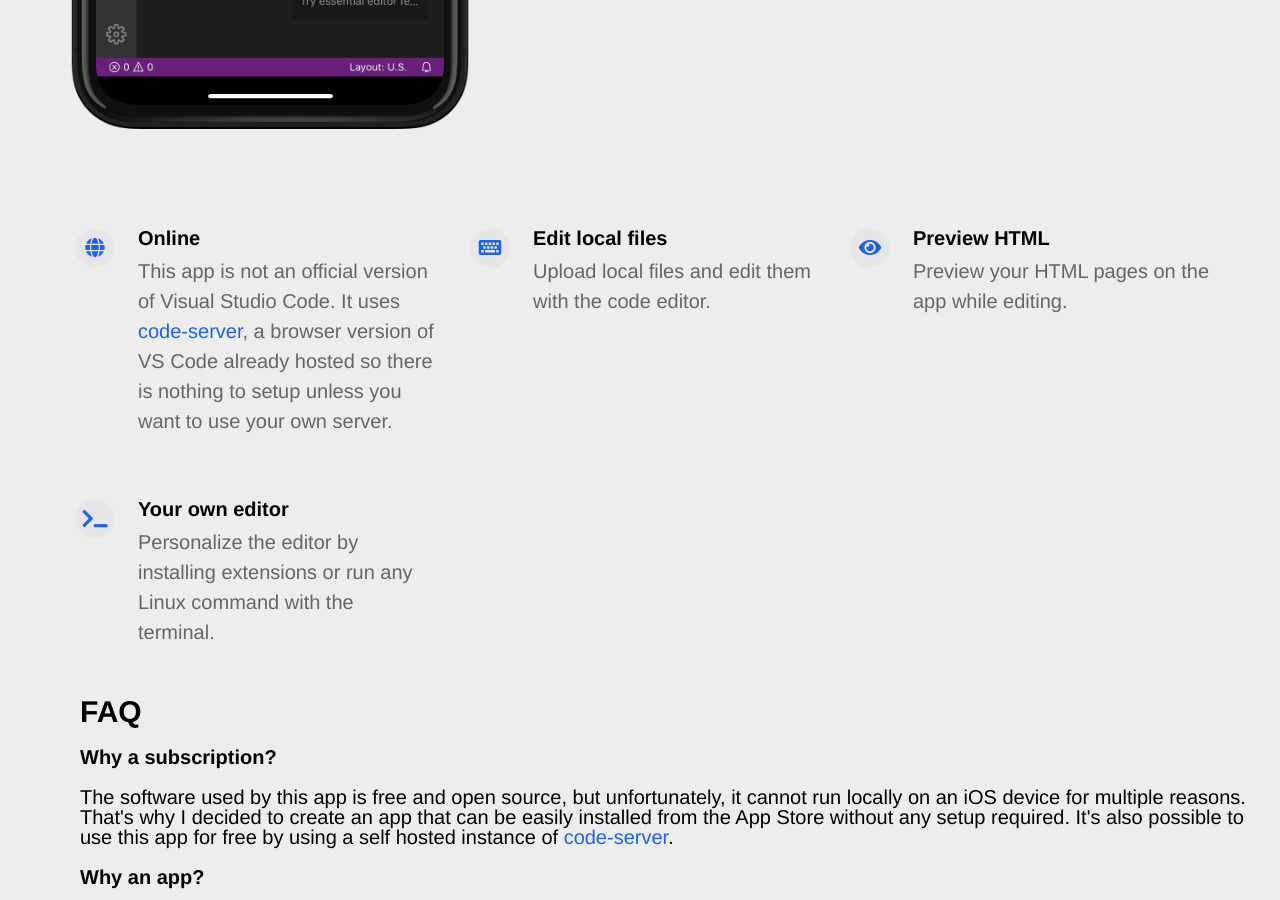
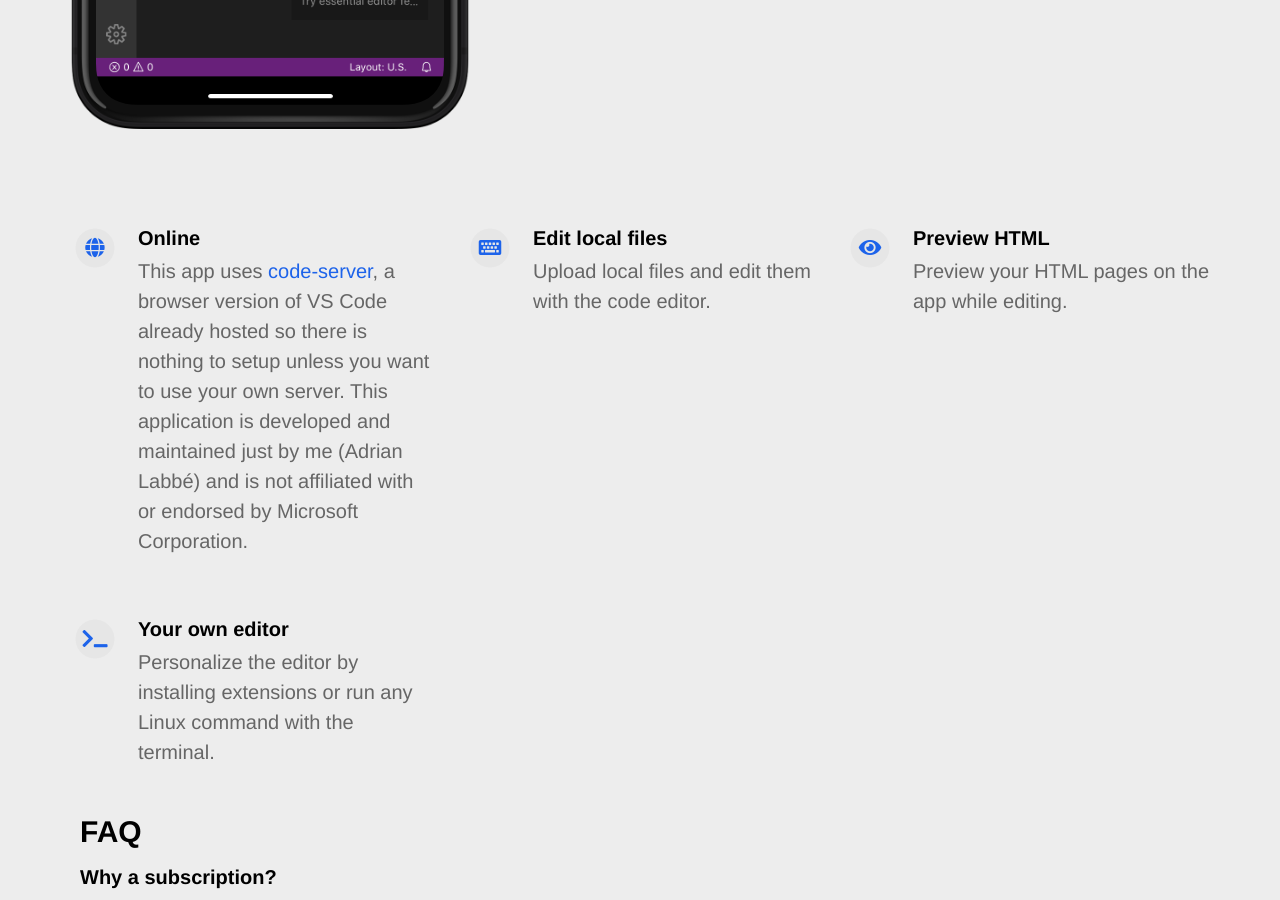
Before and after one commit to ColdGrub1384/servediter.app, a Jekyll site: the page built from index.html, in a window 1280 px wide and 900 px high, scrolled down 856 px. Built offline with Jekyll 4.4.1, drawn with Linux system fonts in a browser that asks for light colours; nearby versions of some CDN libraries.

Commit message:
Update index

```diff
--- a/_config.yml
+++ b/_config.yml
@@ -38,7 +38,7 @@ youtube_username                          :
 features                                  :
 
   - title                                 : Online
-    description                           : This app is not an official version of Visual Studio Code. It uses <a href="https://github.com/cdr/code-server">code-server</a>, a browser version of VS Code already hosted so there is nothing to setup unless you want to use your own server.
+    description                           : This app uses <a href="https://github.com/cdr/code-server">code-server</a>, a browser version of VS Code already hosted so there is nothing to setup unless you want to use your own server. This application is developed and maintained just by me (Adrian Labbé) and is not affiliated with or endorsed by Microsoft Corporation.
     fontawesome_icon_name                 : globe
 
   - title                                 : Edit local files
```
